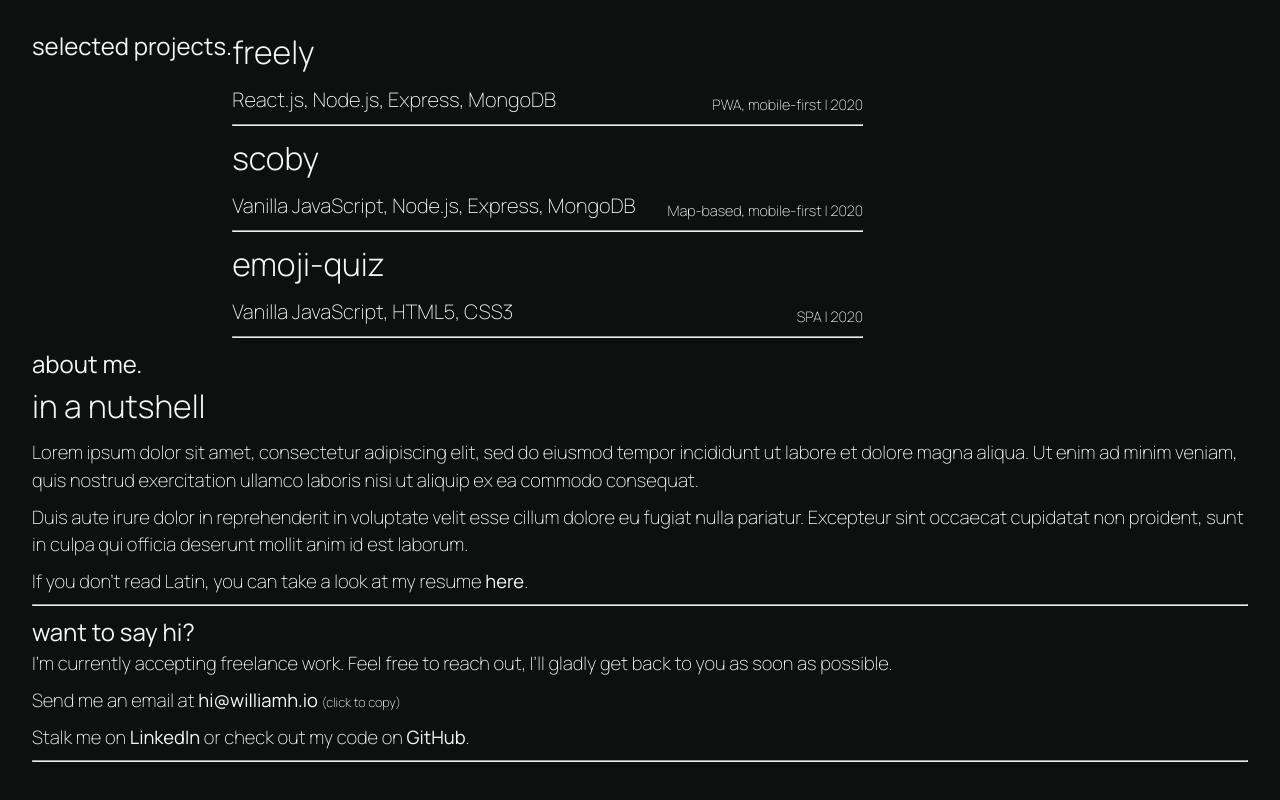
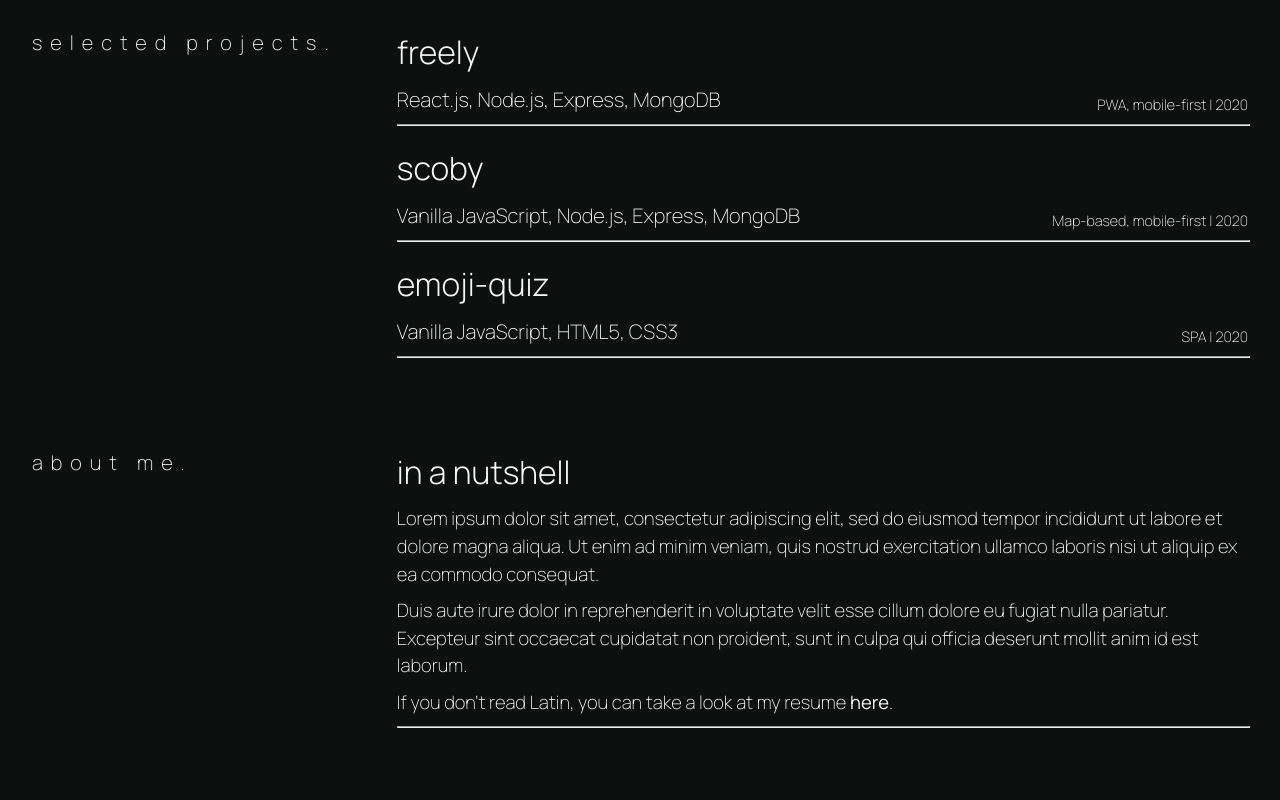
Before and after one commit to williamhzo/williamh.io, a React (Create React App) app: page / in a window 1280 px wide. Shown: the part 660-1460 px from the top of the page. Built offline with nearby package versions, Linux system fonts and the light colour scheme.

Commit message:
refactor layout css

```diff
--- a/src/Components/AboutInfo.jsx
+++ b/src/Components/AboutInfo.jsx
@@ -3,7 +3,7 @@
 const AboutInfo = () => {
   return (
     <>
-      <h5 className="about__title">in a nutshell</h5>
+      <h5 className="section__subtitle">in a nutshell</h5>
       <p className="about__description">
         Lorem ipsum dolor sit amet, consectetur adipiscing elit, sed do eiusmod
         tempor incididunt ut labore et dolore magna aliqua. Ut enim ad minim
--- a/src/Components/ProjectInfo.jsx
+++ b/src/Components/ProjectInfo.jsx
@@ -3,7 +3,7 @@
 const Project = ({ name, technologies, description, link }) => {
   return (
     <div>
-      <h5 className="projects__subtitle">
+      <h5 className="section__subtitle">
         <a
           href={link}
           rel="noopener noreferrer"
--- a/src/Views/Body.jsx
+++ b/src/Views/Body.jsx
@@ -9,7 +9,7 @@
 const Body = () => {
   return (
     <>
-      <section className="projects">
+      <section className="projects section">
         <h4 className="section__title">selected projects.</h4>
         <div className="section__wrapper">
           {projects.map((project, index) => (
@@ -23,7 +23,7 @@
           ))}
         </div>
       </section>
-      <section className="about">
+      <section className="about section">
         <h4 className="section__title">
           about me.
         </h4>
@@ -31,7 +31,7 @@
           <AboutInfo />
         </div>
       </section>
-      <section className="contact">
+      <section className="contact section">
         <h4 className="section__title">
           want to say hi?
         </h4>
--- a/src/styles/About.scss
+++ b/src/styles/About.scss
@@ -1,10 +1,6 @@
 @import './App';
 
 .about {
-  &__wrapper {
-    width: 75%;
-    margin-left: auto;
-  }
 
   &__description {
     font-weight: 200;
--- a/src/styles/App.scss
+++ b/src/styles/App.scss
@@ -24,30 +24,26 @@
 h1 {
   font-weight: 300;
   font-size: 0.75rem;
-  line-height: 1rem;
 }
 
 h2 {
   font-weight: 800;
   font-size: 7.25vmax;
-  line-height: 7vmax;
 }
 
 h3 {
   font-weight: 300;
   font-size: 1.25rem;
-  color: $secondary-color;
 }
 
 h4 {
-  font-weight: 500;
-  font-size: 1.5rem;
+  font-weight: 200;
+  font-size: 1.25rem;
 }
 
 h5 {
   font-weight: 300;
   font-size: 2rem;
-  margin-bottom: $component-margin / 4;
 }
 
 .app {
@@ -61,6 +57,33 @@
   box-sizing: border-box;
 }
 
+// global layout
+
+.section {
+  display: flex;
+  justify-content: flex-start;
+  margin-top: $component-margin * 2;
+
+  &__wrapper {
+    width: 70%;
+    margin-left: auto;
+  }
+
+  &__title {
+    padding-right: 2rem;
+    letter-spacing: 0.5rem;
+  }
+
+  &__subtitle {
+    margin-bottom: $component-margin / 4;
+  }
+}
+
+.content__separator {
+  margin: ($component-margin / 4) 0 ($component-margin / 2);
+  width: 100%;
+}
+
 // custom cursor
 
 .cursor {
@@ -72,3 +95,13 @@
   mix-blend-mode: difference;
   transition: transform 0.3s ease;
 }
+
+// responsiveness
+
+@media (max-width: 768px) {
+  .section {
+    &__title {
+      margin-bottom: 2rem;
+    }
+  }
+}
--- a/src/styles/Contact.scss
+++ b/src/styles/Contact.scss
@@ -1,11 +1,6 @@
 @import './App';
 
 .contact {
-  &__wrapper {
-    width: 75%;
-    margin-left: auto;
-  }
-
   &__item {
     font-weight: 200;
     font-size: 1.15rem;
@@ -34,8 +29,24 @@
   }
 
   &__email {
+    position: relative;
     font-weight: 400;
-    cursor: copy;
+    &::after {
+      content: '';
+      position: absolute;
+      bottom: 2px;
+      left: 4px;
+      height: 0.5rem;
+      width: 100%;
+      background-color: rgba(255, 255, 255, 0.4);
+      transition: transform 0.2s ease-in-out;
+      transform: scaleX(0);
+      transform-origin: right;
+    }
+    &:hover::after {
+      transform-origin: left;
+      transform: scaleX(1);
+    }
   }
 
   &__email--copy {
--- a/src/styles/Header.scss
+++ b/src/styles/Header.scss
@@ -22,6 +22,7 @@
 
   &__title {
     padding-right: $app-margin * 2;
+    line-height: 7vmax;
     color: $bg-color;
     text-shadow: -1px 1px 0 $primary-color, 1px 1px 0 $primary-color,
       1px -1px 0 $primary-color, -1px -1px 0 $primary-color;
@@ -59,6 +60,7 @@
 
   &__subtitle {
     margin-top: $component-margin;
+    color: $secondary-color;
   }
 
   &__list {
--- a/src/styles/Projects.scss
+++ b/src/styles/Projects.scss
@@ -1,20 +1,6 @@
 @import './App';
 
 .projects {
-  display: flex;
-  justify-content: flex-start;
-  margin-top: $component-margin * 2;
-  &__title {
-    // line-height: 12px;
-    padding-right: 2rem;
-  }
-  &__wrapper {
-    width: 70%;
-    margin-left: auto;
-  }
-
-  &__link {
-  }
 
   &__description {
     margin-bottom: $component-margin / 4;
@@ -33,18 +19,10 @@
   &__info {
     font-size: 0.9rem;
   }
-
-  &__separator {
-    margin: ($component-margin / 4) 0 ($component-margin / 2);
-    width: 100%;
-  }
 }
 
 @media (max-width: 768px) {
   .projects {
-    &__title {
-      margin-bottom: 2rem;
-    }
     &__technologies {
       font-size: 0.9rem;
     }
```
